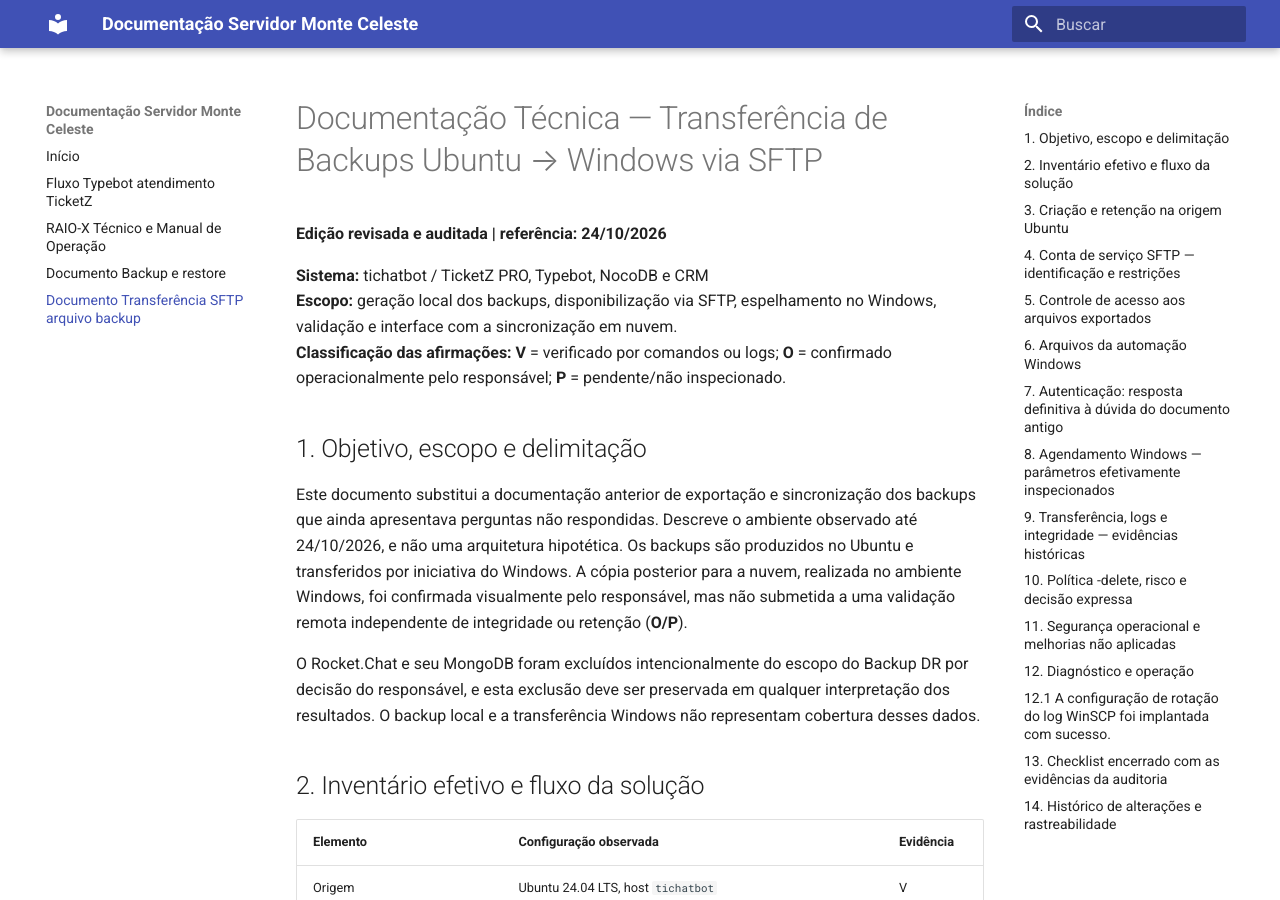
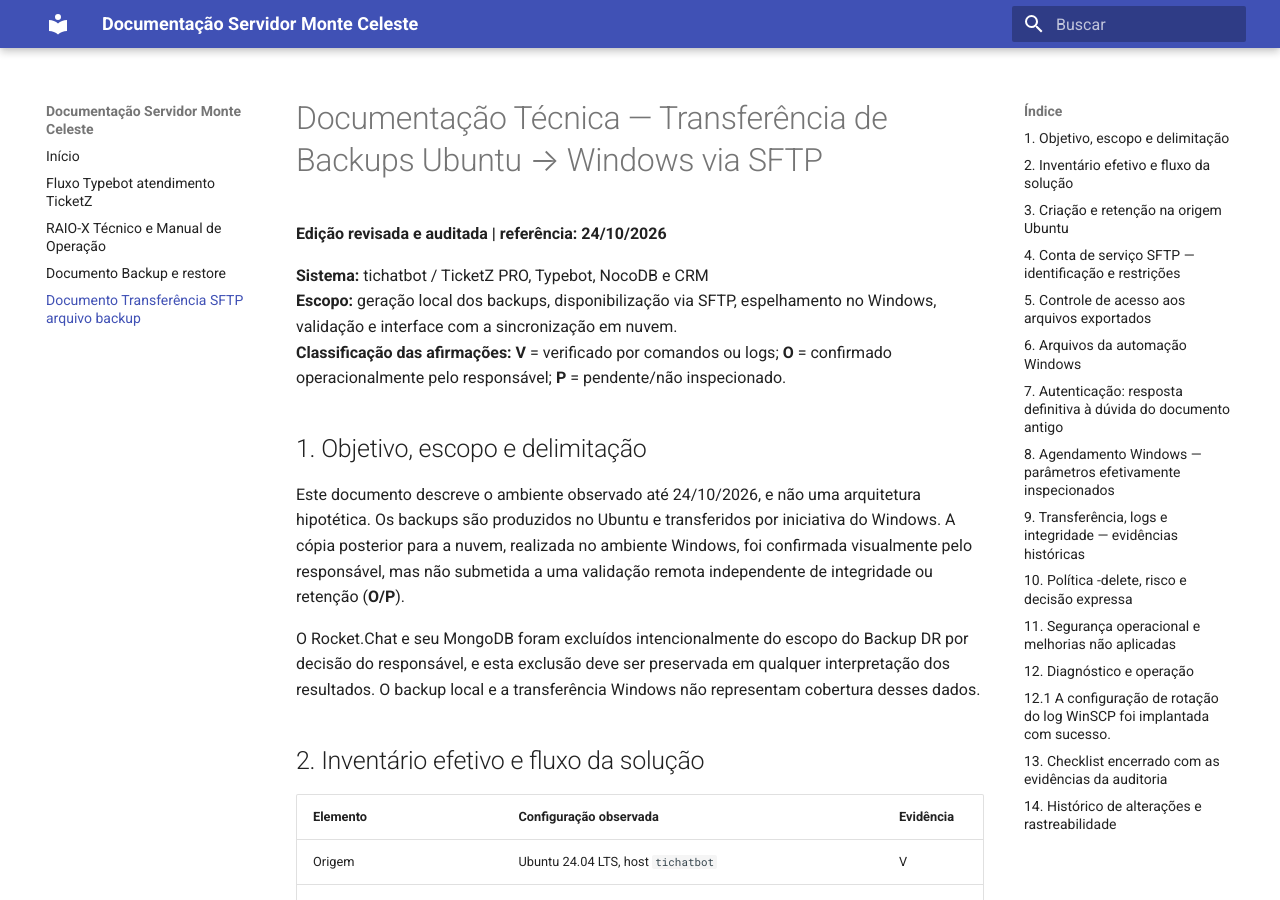
Before and after one commit to cortatroo/doc-monteceleste, an MkDocs documentation site: the page built from docs/Doc_Transferencia SFTP_Windows e Ubuntu.md, in a window 1280 px wide and 900 px high. Built offline with MkDocs 1.6.1 and Material for MkDocs 9.7.7, drawn with Linux system fonts in a browser that asks for light colours.

Commit message:
Update Doc_Transferencia SFTP_Windows e Ubuntu.md

```diff
--- a/docs/Doc_Transferencia SFTP_Windows e Ubuntu.md
+++ b/docs/Doc_Transferencia SFTP_Windows e Ubuntu.md
@@ -6,7 +6,7 @@
 **Classificação das afirmações:** **V** = verificado por comandos ou logs; **O** = confirmado operacionalmente pelo responsável; **P** = pendente/não inspecionado.
 
 ## 1. Objetivo, escopo e delimitação
-Este documento substitui a documentação anterior de exportação e sincronização dos backups que ainda apresentava perguntas não respondidas. Descreve o ambiente observado até 24/10/2026, e não uma arquitetura hipotética. Os backups são produzidos no Ubuntu e transferidos por iniciativa do Windows. A cópia posterior para a nuvem, realizada no ambiente Windows, foi confirmada visualmente pelo responsável, mas não submetida a uma validação remota independente de integridade ou retenção (**O/P**).
+Este documento descreve o ambiente observado até 24/10/2026, e não uma arquitetura hipotética. Os backups são produzidos no Ubuntu e transferidos por iniciativa do Windows. A cópia posterior para a nuvem, realizada no ambiente Windows, foi confirmada visualmente pelo responsável, mas não submetida a uma validação remota independente de integridade ou retenção (**O/P**).
 
 O Rocket.Chat e seu MongoDB foram excluídos intencionalmente do escopo do Backup DR por decisão do responsável, e esta exclusão deve ser preservada em qualquer interpretação dos resultados. O backup local e a transferência Windows não representam cobertura desses dados.
 
```
